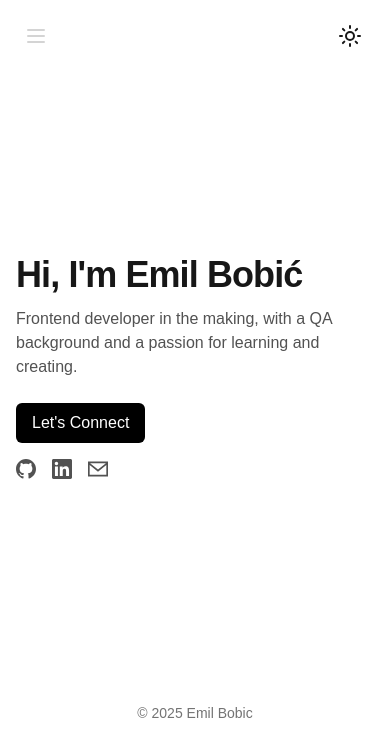
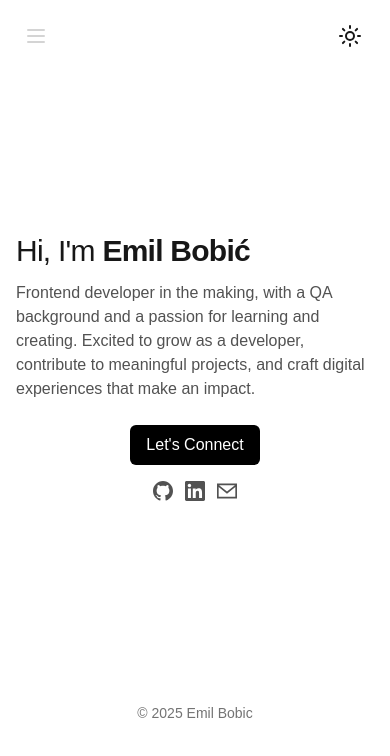
Before and after one commit to ebobic/Portfolio, a Next.js app: page / in a window 390 px wide. Shown: the top 756 px of the page. Built offline with nearby package versions, Linux system fonts and the light colour scheme.

Commit message:
Updated hero design: bold name styling, larger text, and mobile-friendly buttons

```diff
--- a/components/hero.tsx
+++ b/components/hero.tsx
@@ -5,30 +5,30 @@ import { motion } from 'framer-motion'
 export function Hero() {
 	return (
 		<section className="relative flex min-h-[70vh] items-center justify-center">
-			<div className="mx-auto max-w-5xl px-4 py-20 text-left">
+			<div className="mx-auto max-w-5xl px-4 md:px-8 py-12 md:py-20 text-left">
 				<motion.h1
 					initial={{ opacity: 0, y: 12 }}
 					animate={{ opacity: 1, y: 0 }}
 					transition={{ duration: 0.5, ease: 'easeOut' }}
-					className="mb-3 text-4xl font-semibold tracking-tight md:text-5xl"
+					className="mb-3 text-3xl md:text-5xl lg:text-6xl font-normal tracking-tight"
 			>
-					Hi, I'm Emil Bobić
+   <span className="font-light">Hi, I'm</span> <span className="font-bold">Emil Bobić</span>
 				</motion.h1>
 				<motion.p
 					initial={{ opacity: 0 }}
 					animate={{ opacity: 1 }}
 					transition={{ delay: 0.1, duration: 0.5 }}
-					className="mx-auto mb-6 max-w-2xl text-neutral-600 dark:text-neutral-400"
+					className="mx-auto mb-6 max-w-2xl text-base md:text-lg text-neutral-600 dark:text-neutral-400"
 				>
-					Frontend developer in the making, with a QA background and a passion for learning and creating.
+					Frontend developer in the making, with a QA background and a passion for learning and creating. Excited to grow as a developer, contribute to meaningful projects, and craft digital experiences that make an impact.
 				</motion.p>
 				<motion.div
 					initial={{ opacity: 0, y: 6 }}
 					animate={{ opacity: 1, y: 0 }}
 					transition={{ delay: 0.15, duration: 0.4 }}
-					className="flex items-center gap-3"
+					className="flex items-center justify-center md:justify-start gap-3"
 				>
-    <a href="#contact" className="rounded-md bg-black px-4 py-2 text-white dark:bg-white dark:text-black">
+    <a href="#contact" className="rounded-md bg-black px-4 md:px-6 py-2 md:py-3 text-base md:text-lg text-white dark:bg-white dark:text-black">
         Let's Connect
     </a>
 </motion.div>
@@ -36,7 +36,7 @@ export function Hero() {
     initial={{ opacity: 0, y: 6 }}
     animate={{ opacity: 1, y: 0 }}
     transition={{ delay: 0.2, duration: 0.4 }}
-    className="flex items-center gap-4 mt-4"
+    className="flex items-center justify-center md:justify-start gap-3 md:gap-4 mt-4"
 >
     <a href="https://github.com/emilbobic" target="_blank" rel="noopener noreferrer" className="text-neutral-600 hover:text-neutral-900 dark:text-neutral-400 dark:hover:text-neutral-100">
         <svg className="h-5 w-5" fill="currentColor" viewBox="0 0 24 24">
```
